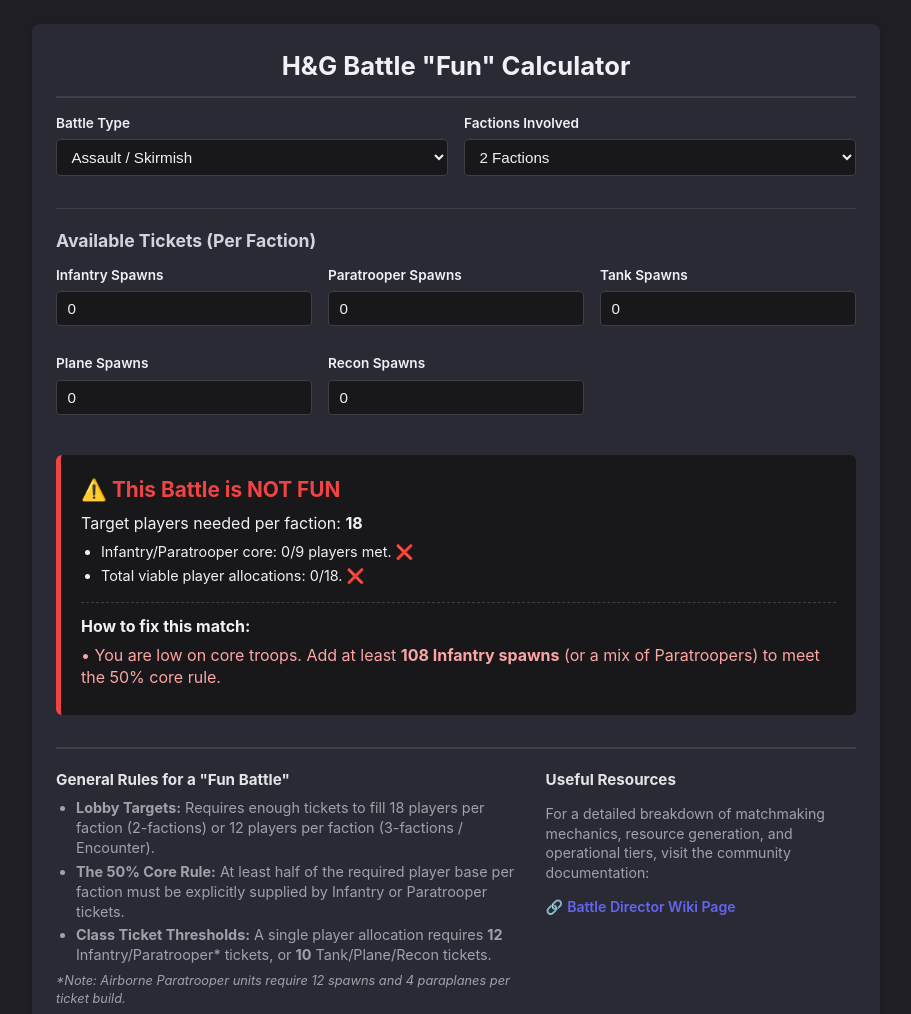
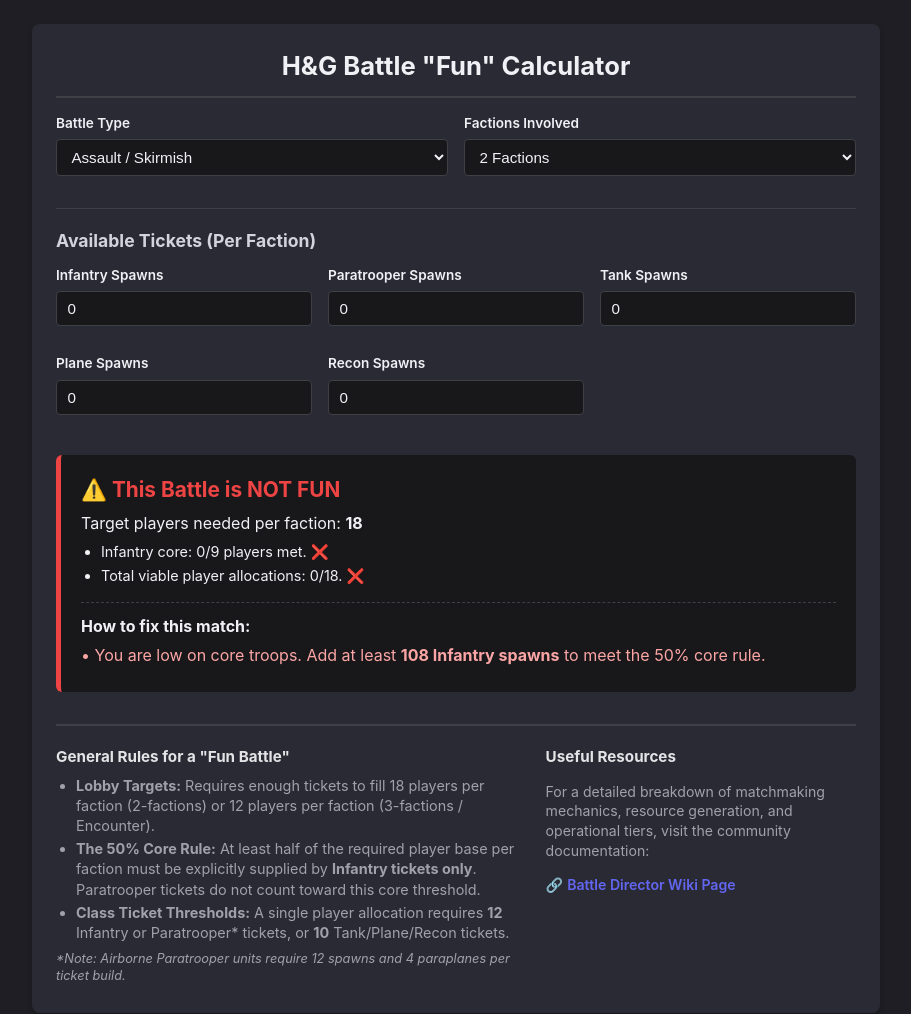
Before and after one commit to ThePunkMarten/HnGFunCalculator, a plain HTML site: page index.html in a window 1280 px wide. Shown: the top 1014 px of the page, without its empty margins (184-1095 px from the left). Drawn offline with Linux system fonts and the light colour scheme.

Commit message:
Update index.html
Fixed paratroopers not functioning as viable towards fun

```diff
--- a/index.html
+++ b/index.html
@@ -215,8 +215,8 @@
             <h4>General Rules for a "Fun Battle"</h4>
             <ul>
                 <li><strong>Lobby Targets:</strong> Requires enough tickets to fill 18 players per faction (2-factions) or 12 players per faction (3-factions / Encounter).</li>
-                <li><strong>The 50% Core Rule:</strong> At least half of the required player base per faction must be explicitly supplied by Infantry or Paratrooper tickets.</li>
-                <li><strong>Class Ticket Thresholds:</strong> A single player allocation requires <strong>12</strong> Infantry/Paratrooper* tickets, or <strong>10</strong> Tank/Plane/Recon tickets.</li>
+                <li><strong>The 50% Core Rule:</strong> At least half of the required player base per faction must be explicitly supplied by <strong>Infantry tickets only</strong>. Paratrooper tickets do not count toward this core threshold.</li>
+                <li><strong>Class Ticket Thresholds:</strong> A single player allocation requires <strong>12</strong> Infantry or Paratrooper* tickets, or <strong>10</strong> Tank/Plane/Recon tickets.</li>
                 <li style="list-style: none; margin-left: -1.25rem; margin-top: 0.4rem; font-size: 0.8rem; font-style: italic;">*Note: Airborne Paratrooper units require 12 spawns and 4 paraplanes per ticket build.</li>
             </ul>
         </div>
@@ -261,20 +261,21 @@
             targetPlayers = (factions === 2) ? 18 : 12;
         }
 
-        const requiredInfParaPlayers = Math.ceil(targetPlayers * 0.5);
+        const requiredInfPlayers = Math.ceil(targetPlayers * 0.5);
 
         const supportedInf = Math.floor(inf / 12);
-        const supportedPara = Math.floor(para / 121);
+        const supportedPara = Math.floor(para / 12);
         const supportedTank = Math.floor(tank / 10);
         const supportedPlane = Math.floor(plane / 10);
         const supportedRecon = Math.floor(recon / 10);
 
-        let infParaPool = supportedInf + supportedPara;
-        let infParaUsedForCore = Math.min(infParaPool, requiredInfParaPlayers);
-        let coreFulfilled = infParaUsedForCore >= requiredInfParaPlayers;
+        // Core rule validation using strictly Infantry
+        let infUsedForCore = Math.min(supportedInf, requiredInfPlayers);
+        let coreFulfilled = infUsedForCore >= requiredInfPlayers;
 
-        let leftoverInfPara = infParaPool - infParaUsedForCore;
-        let totalSupportedPlayers = infParaUsedForCore + leftoverInfPara + supportedTank + supportedPlane + supportedRecon;
+        // Remaining slots can be filled by any excess infantry and all other support classes
+        let leftoverInf = supportedInf - infUsedForCore;
+        let totalSupportedPlayers = infUsedForCore + leftoverInf + supportedPara + supportedTank + supportedPlane + supportedRecon;
         let totalFulfilled = totalSupportedPlayers >= targetPlayers;
 
         const resultDiv = document.getElementById('result');
@@ -286,7 +287,7 @@
             html += `<div class="status-title">🎉 This Battle is FUN!</div>`;
             html += `<p style="margin: 0 0 0.5rem 0;">Target players needed per faction: <strong>${targetPlayers}</strong></p>`;
             html += `<ul>`;
-            html += `<li>Infantry/Paratrooper core: ${infParaUsedForCore}/${requiredInfParaPlayers} players met. ✅</li>`;
+            html += `<li>Infantry core: ${infUsedForCore}/${requiredInfPlayers} players met. ✅</li>`;
             html += `<li>Total viable player allocations: ${totalSupportedPlayers}/${targetPlayers}. ✅</li>`;
             html += `</ul>`;
         } else {
@@ -294,7 +295,7 @@
             html += `<div class="status-title">⚠️ This Battle is NOT FUN</div>`;
             html += `<p style="margin: 0 0 0.5rem 0;">Target players needed per faction: <strong>${targetPlayers}</strong></p>`;
             html += `<ul>`;
-            html += `<li>Infantry/Paratrooper core: ${infParaUsedForCore}/${requiredInfParaPlayers} players met. ${coreFulfilled ? '✅' : '❌'}</li>`;
+            html += `<li>Infantry core: ${infUsedForCore}/${requiredInfPlayers} players met. ${coreFulfilled ? '✅' : '❌'}</li>`;
             html += `<li>Total viable player allocations: ${totalSupportedPlayers}/${targetPlayers}. ${totalFulfilled ? '✅' : '❌'}</li>`;
             html += `</ul>`;
 
@@ -302,16 +303,16 @@
             html += `<strong>How to fix this match:</strong><br>`;
 
             if (!coreFulfilled) {
-                const missingCorePlayers = requiredInfParaPlayers - infParaUsedForCore;
+                const missingCorePlayers = requiredInfPlayers - infUsedForCore;
                 const missingInfTickets = missingCorePlayers * 12;
-                html += `<p style="margin: 0.4rem 0; color: #fca5a5;">• You are low on core troops. Add at least <strong>${missingInfTickets} Infantry spawns</strong> (or a mix of Paratroopers) to meet the 50% core rule.</p>`;
+                html += `<p style="margin: 0.4rem 0; color: #fca5a5;">• You are low on core troops. Add at least <strong>${missingInfTickets} Infantry spawns</strong> to meet the 50% core rule.</p>`;
             }
 
             if (!totalFulfilled && coreFulfilled) {
                 const missingTotalPlayers = targetPlayers - totalSupportedPlayers;
                 const missingInfTickets = missingTotalPlayers * 12;
                 const missingVehicleTickets = missingTotalPlayers * 10;
-                html += `<p style="margin: 0.4rem 0; color: #fca5a5;">• You have the required infantry base, but not enough overall resources for a full lobby. Add either <strong>${missingInfTickets} Infantry</strong> OR <strong>${missingVehicleTickets} total Spawns</strong> across Tanks/Planes/Recon to close the gap.</p>`;
+                html += `<p style="margin: 0.4rem 0; color: #fca5a5;">• You have the required infantry base, but not enough overall resources for a full lobby. Add either <strong>${missingInfTickets} Infantry</strong> OR <strong>${missingVehicleTickets} total Spawns</strong> across your other classes to close the gap.</p>`;
             }
             html += `</div>`;
         }
```
